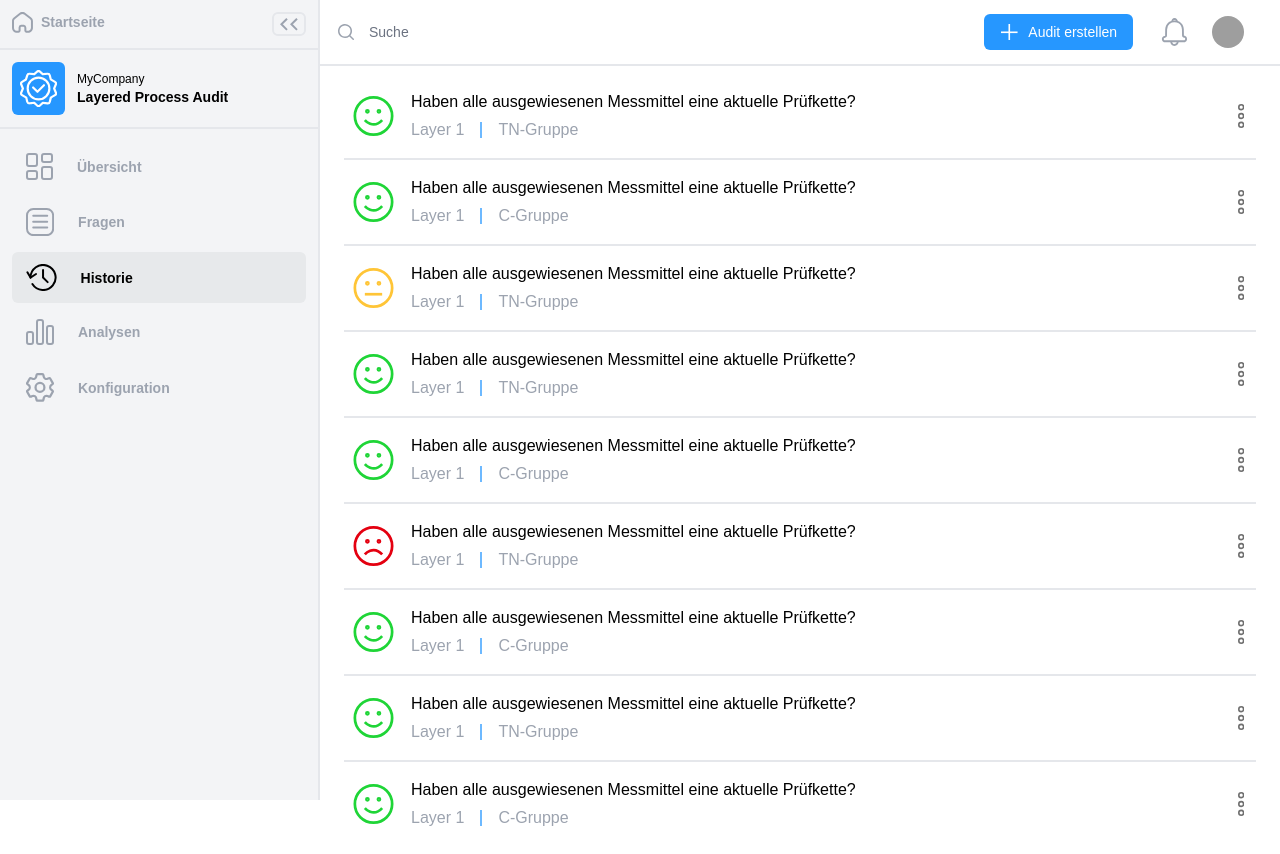
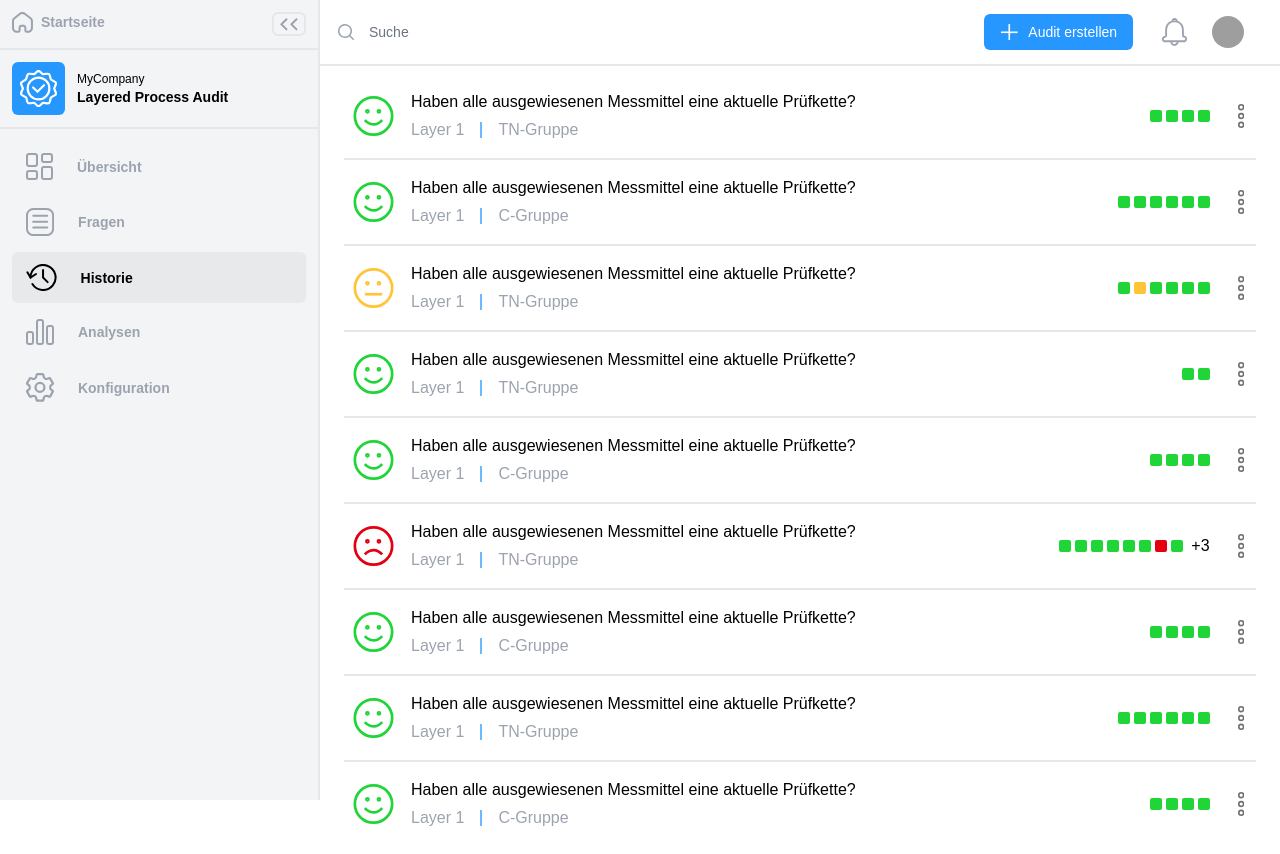
Before and after one commit to Projekt-DataScience/frontend, a Vue app: page /lpa/historie in a window 1280 px wide. Built offline with nearby package versions, Linux system fonts and the light colour scheme; grey boxes are pictures that could not be loaded; what prettier-plugin-tailwindcss would draw is missing.

Commit message:
Add History Page Analytics

```diff
--- /dev/null
+++ b/src/modules/lpa/components/LPAHistoryBar.vue
@@ -0,0 +1,39 @@
+<template>
+    <div class="flex h-3 w-28 mr-4 rounded justify-end items-center gap-1" id="auditBarChart">
+        <div v-for="item in auditList.slice(0,8)" :key="item.id">
+            <div v-if="item.color==='green'" class="h-3 w-3 rounded-sm bg-cl-green"></div>
+            <div v-if="item.color==='yellow'" class="h-3 w-3 rounded-sm bg-cl-yellow"></div>
+            <div v-if="item.color==='red'" class="h-3 w-3 rounded-sm bg-cl-red"></div>
+        </div>
+        <div class="ml-1" v-if="(auditList.length > 8)">+{{(auditList.length-8)}}</div>
+    </div>
+</template>
+
+<script lang="ts">
+import { ref, defineComponent } from "vue";
+
+
+export default defineComponent({
+  name: "LPAHistoryBar",
+  components: {
+
+  },
+  props: {
+    auditList: {
+        type: Object,
+        required: true
+    }
+  },
+  mounted(){
+
+  },
+  data() {
+    return {
+
+    }
+  },
+  methods: {
+
+  },
+});
+</script>
--- a/src/modules/lpa/views/LPAHistory.vue
+++ b/src/modules/lpa/views/LPAHistory.vue
@@ -16,10 +16,11 @@
           <template #wrapperContent>
             <AppListTextAndSubtext
               :text="item.name"
-              :subtext="item.listItems"
+              :subtext="item.listItems.slice(0,2)"
             ></AppListTextAndSubtext>
           </template>
           <template #wrapperRight>
+            <LPAHistoryBar :auditList="item.listItems"></LPAHistoryBar>
             <AppButtonOption v-bind:isVertical="false"></AppButtonOption>
           </template>
         </AppListContainer>
@@ -37,6 +38,7 @@ import AppButtonOption from "../../../components/AppButtonOption.vue";
 import AppListContainer from "../../../components/AppListContainer.vue";
 import AppListTextAndSubtext from "../../../components/AppListTextAndSubtext.vue";
 import AppIconLibrary from "../../../components/AppIconLibrary.vue";
+import LPAHistoryBar from "../components/LPAHistoryBar.vue";
 
 export default defineComponent({
   name: "LPAHistory",
@@ -47,7 +49,8 @@ export default defineComponent({
     AppButtonOption,
     AppListContainer,
     AppListTextAndSubtext,
-    AppIconLibrary
+    AppIconLibrary,
+    LPAHistoryBar
   },
   data() {
     return {
@@ -61,11 +64,25 @@ export default defineComponent({
               id: 0,
               type: "normal",
               name: "Layer 1",
+              color: "green"
             },
             {
               id: 1,
               type: "normal",
               name: "TN-Gruppe",
+              color: "green"
+            },
+            {
+              id: 2,
+              type: "normal",
+              name: "Layer 1",
+              color: "green"
+            },
+            {
+              id: 3,
+              type: "normal",
+              name: "TN-Gruppe",
+              color: "green"
             },
           ],
         },
@@ -78,11 +95,37 @@ export default defineComponent({
               id: 0,
               type: "normal",
               name: "Layer 1",
+              color: "green"
             },
             {
               id: 1,
               type: "normal",
               name: "C-Gruppe",
+              color: "green"
+            },
+            {
+              id: 2,
+              type: "normal",
+              name: "Layer 1",
+              color: "green"
+            },
+            {
+              id: 3,
+              type: "normal",
+              name: "TN-Gruppe",
+              color: "green"
+            },
+            {
+              id: 4,
+              type: "normal",
+              name: "Layer 1",
+              color: "green"
+            },
+            {
+              id: 5,
+              type: "normal",
+              name: "TN-Gruppe",
+              color: "green"
             },
           ]
         },
@@ -95,11 +138,37 @@ export default defineComponent({
               id: 0,
               type: "normal",
               name: "Layer 1",
+              color: "green"
             },
             {
               id: 1,
               type: "normal",
               name: "TN-Gruppe",
+              color: "yellow"
+            },
+            {
+              id: 2,
+              type: "normal",
+              name: "Layer 1",
+              color: "green"
+            },
+            {
+              id: 3,
+              type: "normal",
+              name: "TN-Gruppe",
+              color: "green"
+            },
+            {
+              id: 4,
+              type: "normal",
+              name: "Layer 1",
+              color: "green"
+            },
+            {
+              id: 5,
+              type: "normal",
+              name: "TN-Gruppe",
+              color: "green"
             },
           ]
         },
@@ -112,11 +181,13 @@ export default defineComponent({
               id: 0,
               type: "normal",
               name: "Layer 1",
+              color: "green"
             },
             {
               id: 1,
               type: "normal",
               name: "TN-Gruppe",
+              color: "green"
             },
           ],
         },
@@ -129,11 +200,25 @@ export default defineComponent({
               id: 0,
               type: "normal",
               name: "Layer 1",
+              color: "green"
             },
             {
               id: 1,
               type: "normal",
               name: "C-Gruppe",
+              color: "green"
+            },
+            {
+              id: 2,
+              type: "normal",
+              name: "Layer 1",
+              color: "green"
+            },
+            {
+              id: 3,
+              type: "normal",
+              name: "TN-Gruppe",
+              color: "green"
             },
           ]
         },
@@ -146,11 +231,67 @@ export default defineComponent({
               id: 0,
               type: "normal",
               name: "Layer 1",
+              color: "green"
             },
             {
               id: 1,
               type: "normal",
               name: "TN-Gruppe",
+              color: "green"
+            },
+            {
+              id: 2,
+              type: "normal",
+              name: "Layer 1",
+              color: "green"
+            },
+            {
+              id: 3,
+              type: "normal",
+              name: "TN-Gruppe",
+              color: "green"
+            },
+            {
+              id: 4,
+              type: "normal",
+              name: "Layer 1",
+              color: "green"
+            },
+            {
+              id: 5,
+              type: "normal",
+              name: "TN-Gruppe",
+              color: "green"
+            },
+            {
+              id: 6,
+              type: "normal",
+              name: "Layer 1",
+              color: "red"
+            },
+            {
+              id: 7,
+              type: "normal",
+              name: "TN-Gruppe",
+              color: "green"
+            },
+            {
+              id: 8,
+              type: "normal",
+              name: "TN-Gruppe",
+              color: "green"
+            },
+            {
+              id: 9,
+              type: "normal",
+              name: "TN-Gruppe",
+              color: "green"
+            },
+            {
+              id: 10,
+              type: "normal",
+              name: "TN-Gruppe",
+              color: "green"
             },
           ],
         },
@@ -163,11 +304,25 @@ export default defineComponent({
               id: 0,
               type: "normal",
               name: "Layer 1",
+              color: "green"
             },
             {
               id: 1,
               type: "normal",
               name: "C-Gruppe",
+              color: "green"
+            },
+            {
+              id: 2,
+              type: "normal",
+              name: "Layer 1",
+              color: "green"
+            },
+            {
+              id: 3,
+              type: "normal",
+              name: "TN-Gruppe",
+              color: "green"
             },
           ]
         },
@@ -180,11 +335,37 @@ export default defineComponent({
               id: 0,
               type: "normal",
               name: "Layer 1",
+              color: "green"
             },
             {
               id: 1,
               type: "normal",
               name: "TN-Gruppe",
+              color: "green"
+            },
+            {
+              id: 2,
+              type: "normal",
+              name: "Layer 1",
+              color: "green"
+            },
+            {
+              id: 3,
+              type: "normal",
+              name: "TN-Gruppe",
+              color: "green"
+            },
+            {
+              id: 4,
+              type: "normal",
+              name: "Layer 1",
+              color: "green"
+            },
+            {
+              id: 5,
+              type: "normal",
+              name: "TN-Gruppe",
+              color: "green"
             },
           ],
         },
@@ -197,11 +378,25 @@ export default defineComponent({
               id: 0,
               type: "normal",
               name: "Layer 1",
+              color: "green"
             },
             {
               id: 1,
               type: "normal",
               name: "C-Gruppe",
+              color: "green"
+            },
+            {
+              id: 2,
+              type: "normal",
+              name: "Layer 1",
+              color: "green"
+            },
+            {
+              id: 3,
+              type: "normal",
+              name: "TN-Gruppe",
+              color: "green"
             },
           ]
         },
```
Also changed, not shown: src/modules/lpa/components/LPASidebar.vue (+10 -2 lines).
